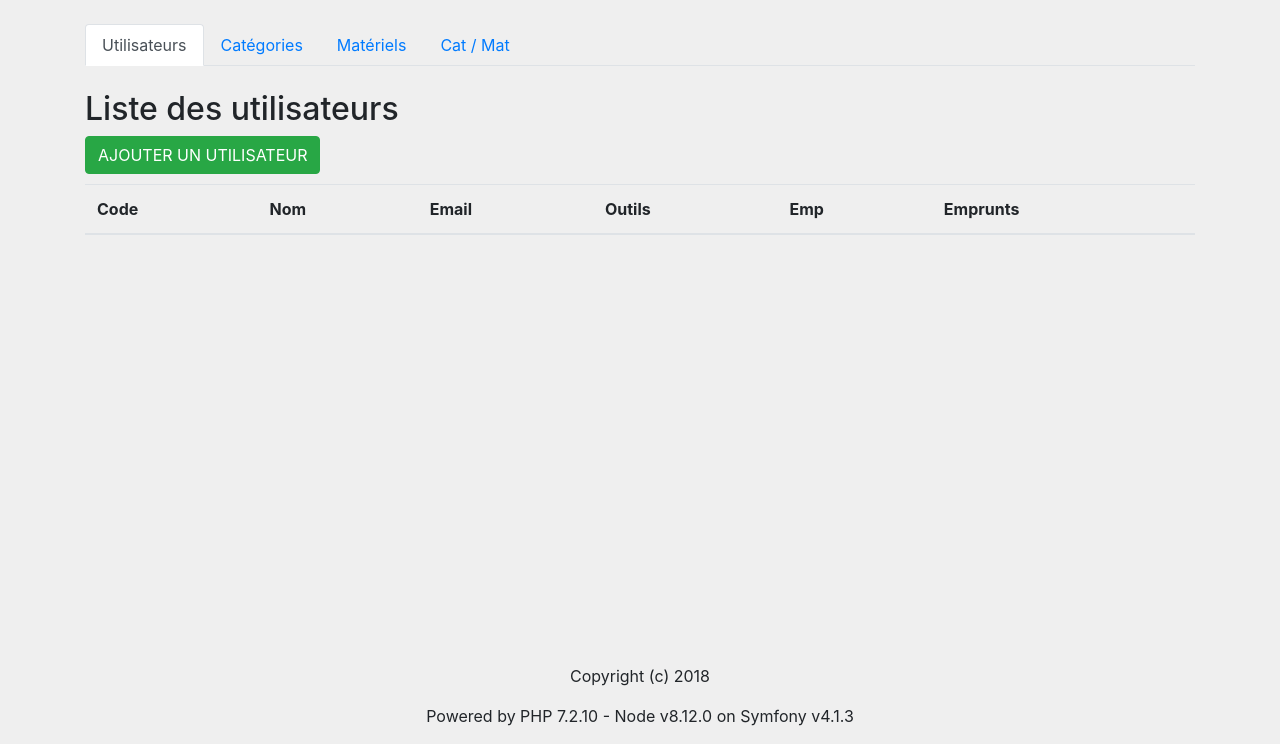
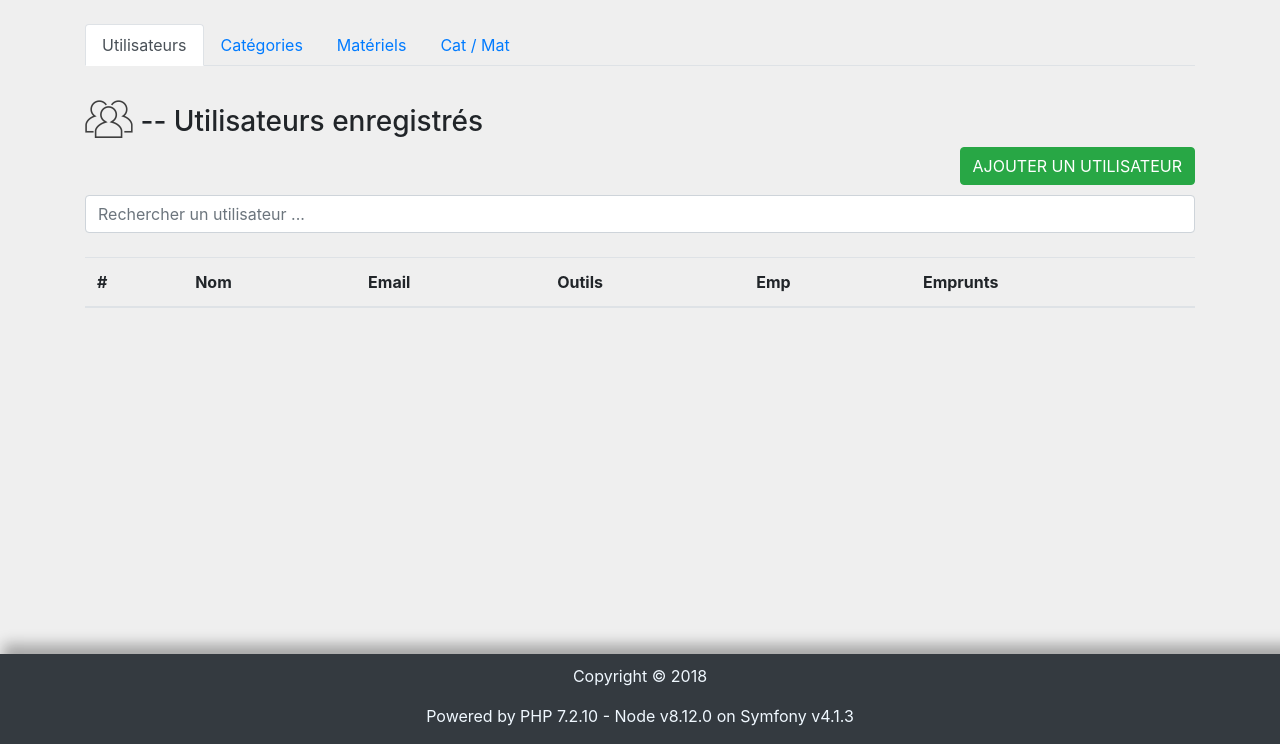
Before and after one commit to lroubaix33/symfonyandroid, a Symfony app: template templates/gestion_materiel/user.html.twig in a window 1280 px wide. Shown: the part 56-800 px from the top of the page. Run offline with Twig, Linux system fonts and the light colour scheme; the template is opened without the code that fills it, so the values that code supplies are empty; style sheets or scripts are compiled from the project's sources; some libraries are stand-ins or nearby versions.

Commit message:
Ajout de la fonctionnalité de recherche sur un tableau

```diff
--- a/assets/css/base-page.scss
+++ b/assets/css/base-page.scss
@@ -3,8 +3,16 @@
     right: 0;
     bottom: 0;
     left: 0;
-    background-color: #efefef;
+    color: aliceblue;
+    background-color: #343a40;
     text-align: center;
+
+    p {
+        margin-top: 10px !important;
+    }
+
+    box-shadow: 12px -1px 13px 9px rgba(0, 0, 0, 0.3),
+     19px 15px 12px rgba(0, 0, 0, 0.22);
 }
 
 body {
@@ -25,3 +33,7 @@ html {
 *:after {
   box-sizing: inherit;
 }
+
+p {
+    margin-top: 0 !important;
+}
--- a/assets/css/home-page.scss
+++ b/assets/css/home-page.scss
@@ -3,3 +3,8 @@
      0 15px 12px rgba(0,0,0,0.22);
     padding: 16px;
 }
+
+.divider-acceuil {
+    border-bottom: 1px solid rgba(0, 0, 0, 0.2);
+    border-right: 1px solid rgba(0, 0, 0, 0.2);
+}
--- /dev/null
+++ b/assets/css/user-page.scss
@@ -0,0 +1,18 @@
+.right-position-btn {
+    float: right;
+}
+
+.btn {
+    margin-bottom: 10px;
+}
+
+.divider-acceuil {
+    border-bottom: 1px solid rgba(0, 0, 0, 0.2);
+    border-right: 1px solid rgba(0, 0, 0, 0.2);
+}
+
+h3 {
+    img {
+        vertical-align: text-bottom !important;
+    }
+}
--- /dev/null
+++ b/assets/js/user-page.js
@@ -0,0 +1,10 @@
+$(document).ready( function () {
+    $("#searchUser").on("keyup", function() {
+
+        var value = $(this).val().toLowerCase();
+
+        $("#userTableBody tr").filter(function() {
+            $(this).toggle($(this).text().toLowerCase().indexOf(value) > -1)
+        });
+    });
+});
--- a/package.json
+++ b/package.json
@@ -1,7 +1,7 @@
 {
     "devDependencies": {
         "@symfony/webpack-encore": "^0.20.0",
-        "node-sass": "^4.9.3",
+        "node-sass": "^4.9.4",
         "sass-loader": "^7.1.0",
         "webpack-notifier": "^1.6.0"
     },
--- a/templates/base.html.twig
+++ b/templates/base.html.twig
@@ -63,8 +63,8 @@
         </div>
 
         <footer class="footer">
-            <div class="toto">
-                <p>Copyright (c) 2018</p>
+            <div>
+                <p>Copyright © 2018</p>
                 <p>Powered by PHP 7.2.10 - Node v8.12.0 on Symfony v4.1.3</p>
             </div>
         </footer>
@@ -84,6 +84,8 @@
 
             <script src="{{ asset('bundles/fosjsrouting/js/router.js') }}"></script>
             <script src="{{ path('fos_js_routing_js', { callback: 'fos.Router.setData' }) }}"></script>
+
+            <script src="{{ asset('build/js/user-page.js') }}"></script>
         {% endblock %}
     </body>
 </html>
--- a/templates/gestion_materiel/user.html.twig
+++ b/templates/gestion_materiel/user.html.twig
@@ -3,7 +3,7 @@
 {% block title %}Gestion du matériel{% endblock %}
 
 {% block stylesheets %}
-    <link rel="stylesheet" href="{{ asset('build/css/qcm-page.css') }}"/>
+    <link rel="stylesheet" href="{{ asset('build/css/user-page.css') }}"/>
 {% endblock %}
 
 {% block body %}
@@ -26,31 +26,37 @@
     </ul>
     </br>
 
-    <h2>Liste des utilisateurs</h2>
+    <h3>
+        <img src="images-icons/icons/users-icon.png" alt="icon-user">
+          -- Utilisateurs enregistrés
+    </h3>
 
-    <a type="button" class="btn btn-success" href="{{ path('new_user_page') }}">
+    <div class="right-position-btn">
+        <button type="button" class="btn btn-success" href="{{ path('new_user_page') }}">
             AJOUTER UN UTILISATEUR
-    </a>
-    </br>
+        </button>
+    </div>
 
-    <table class="table table-hover">
+    </br></br>
+
+    <input class="form-control" id ="searchUser" type ="text" placeholder ="Rechercher un utilisateur ..."></br>
+
+    <div <div class="table-responsive-xl">
+        <table class="table">
             <thead>
-            <th scope="col">Code</th>
-            <th scope="col">Nom</th>
-            <th scope="col">Email</th>
-            <th scope="col">Outils</th>
-            <th scope="col">Emp</th>
-            <th scope="col">Emprunts</th>
+                <tr>
+                    <th>#</th>
+                    <th>Nom</th>
+                    <th>Email</th>
+                    <th>Outils</th>
+                    <th>Emp</th>
+                    <th>Emprunts</th>
+                </tr>
             </thead>
-        <tbody>
+            <tbody id="userTableBody">
                 {% for user in users %}
-                <tr class="
-                    {% if loop.index is divisible by(2) %}
-                        table-success
-                    {% else %}
-                        table-primary
-                    {% endif %}">
-                    <td>{{ user.id }}</td>
+                    <tr>
+                        <th>{{ user.id }}</th>
                         <td>{{ user.name | upper }} {{ user.username }}</td>
                         <td>{{ user.email }}</td>
                         <td>
@@ -80,4 +86,5 @@
                 {% endfor %}
             </tbody>
         </table>
+    </div>
 {% endblock %}
--- a/webpack.config.js
+++ b/webpack.config.js
@@ -22,6 +22,8 @@ Encore
     .addEntry('/css/base-page', './assets/css/base-page.scss')
     .addEntry('/css/home-page', './assets/css/home-page.scss')
     .addEntry('/js/category-page', './assets/js/category-page.js')
+    .addEntry('/css/user-page', './assets/css/user-page.scss')
+    .addEntry('/js/user-page', './assets/js/user-page.js')
     //.addEntry('page1', './assets/js/page1.js')
     //.addEntry('page2', './assets/js/page2.js')
 
```
Also changed, not shown: templates/gestion_materiel/category.html.twig (+12 -17 lines), templates/gestion_materiel/catmat.html.twig (+12 -14 lines), templates/gestion_materiel/materiel.html.twig (+13 -18 lines), templates/home_page/home_page.html.twig (+6 -1 lines), public/images-icons/icons/material-icon.png (added), public/images-icons/icons/rsz_cat-mat.png (added), public/images-icons/icons/rsz_category-icon.png (added), public/images-icons/icons/rsz_icon-dev.png (added), public/images-icons/icons/users-icon.png (added), 1 other file. Lines whose indentation alone changed are shown as unchanged.
